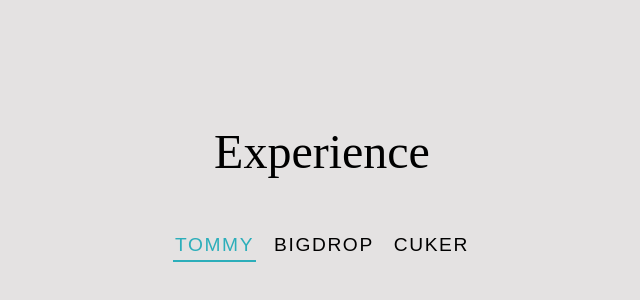
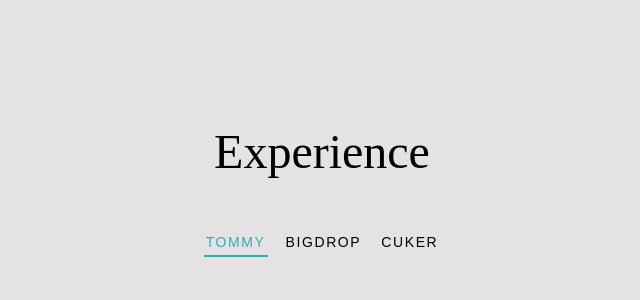
Before and after one commit to NnajiChimuanya/portfolio, a React (Create React App) app in the folder client/: page / in a window 1280 px wide. Shown: the part 26-326 px from the top of the page, without its empty margins (318-958 px from the left). Built offline with nearby package versions, Linux system fonts and the light colour scheme; a web font is replaced by a local one.

Commit message:
Fixing the designs

```diff
--- a/client/src/component/Experience.tsx
+++ b/client/src/component/Experience.tsx
@@ -7,10 +7,10 @@
   return (
     <div>
       <div className="experience-container">
-        <div className="titleDiv row">Experience</div>
+        <div className="titleDiv">Experience</div>
 
-        <div className="job row">
-          <div className="col-md-3 btn-container">
+        <div className="job">
+          <div className="button-container">
             {jobs.map((job, index) => {
               return (
                 <button
--- a/client/src/component/experience.css
+++ b/client/src/component/experience.css
@@ -1,5 +1,4 @@
 .experience-container {
-  /* background-color: aquamarine; */
   height: 500px;
 }
 
@@ -10,11 +9,18 @@
   font-size: 3rem;
 }
 
+
+.button-container {
+    display: flex;
+    justify-content: center;
+
+}
+
 .jobButton {
   background: transparent;
   border-color: transparent;
   text-transform: capitalize;
-  font-size: 1.2rem;
+  font-size: 14px;
   letter-spacing: 0.1rem;
   margin: 0 0.5rem;
   transition: 0.1rem;
@@ -94,7 +100,7 @@
 }
 
 @media screen and (min-width: 992px) {
-  .container {
+  .experience-container {
     height: 500px;
     width: 900px;
   }
@@ -118,7 +124,7 @@
 }
 
 @media screen and (max-width: 500px) {
-  .container {
+  .experience-container {
     width: 400px;
   }
 
```
